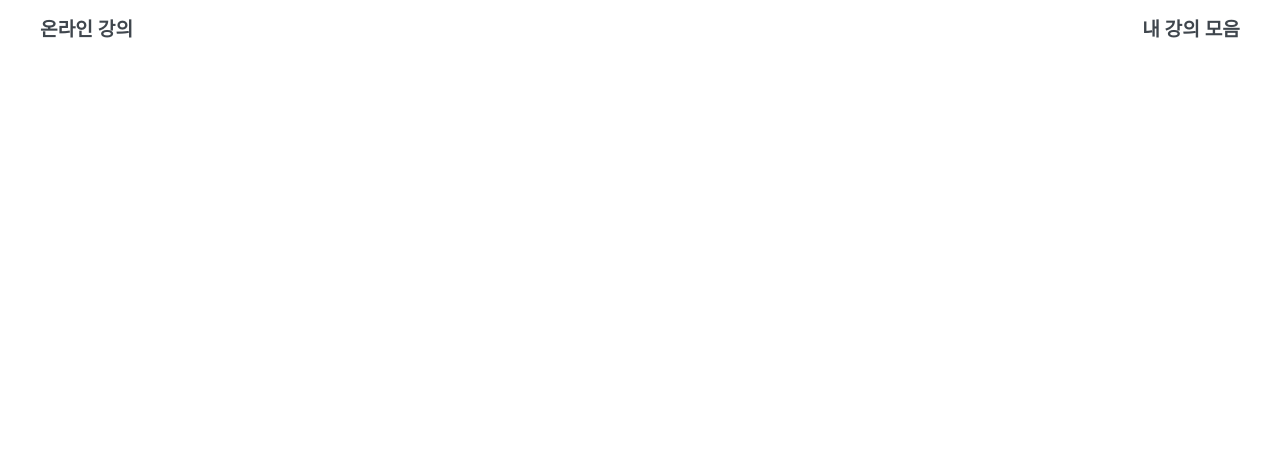
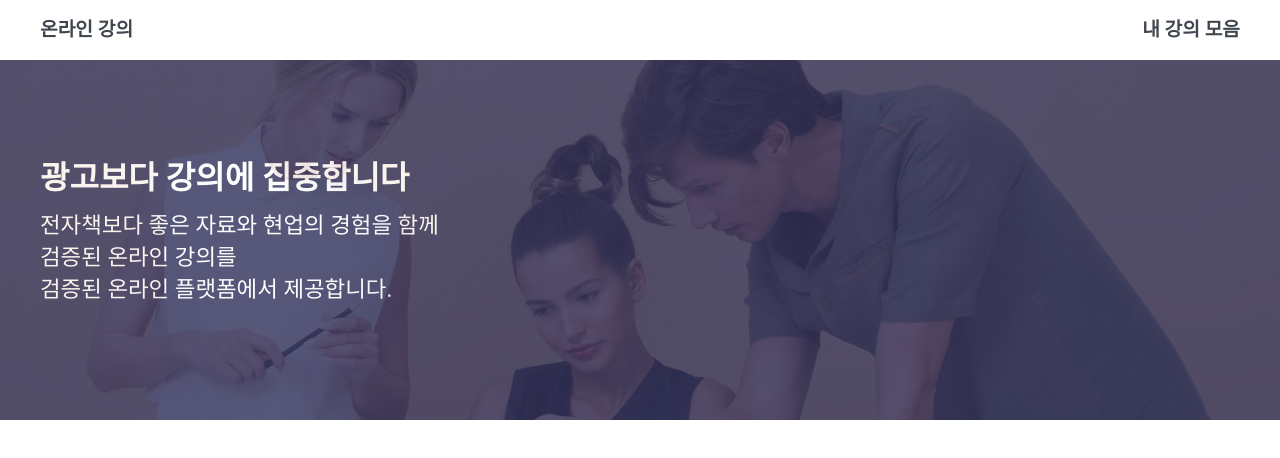
Before and after one commit to oridori2705/Responsive_webpage, a plain HTML site: page index.html in a window 1280 px wide. Drawn offline with Linux system fonts and the light colour scheme; a web font is replaced by a local one.

Commit message:
배너 추가
배너 이미지 추가 및 위치 조정
배너 텍스트 추가 및 위치 조정

```diff
--- a/css/style.css
+++ b/css/style.css
@@ -75,6 +75,53 @@ header {
   cursor: pointer;
 }
 
+/*배너 섹션*/
+section {
+  width: 100%;
+  background-color: #fff;
+  position: relative;
+}
+
+.main {
+  height: 360px; /* 화면 이미지 고정 */
+  background-image: url("../img/banner.jpeg");
+  background-size: cover;
+  background-position: center 40%; /* 이미지 위치를 살짝 위로 올리기 위한 position 설정 */
+  background-repeat: no-repeat;
+  z-index: 1;
+}
+
+/* 배경 이미지에 색상을 어둡게 하기 위해, 어두운 색상으로 이미지 상위에 투명도를 주어 덮어씌움 */
+.main-container {
+  width: 100%;
+  height: 100%;
+  background-color: rgb(47, 48, 89);
+  opacity: 0.8;
+  z-index: 2;
+  margin-top: 60px; /* position 이 fixed 일 경우, 문서 흐름에서 빠지므로, 이 부분은 margin 으로 적용 */
+}
+
+/*배너 안의 메시지가 가운데로 오게하기 위해*/
+.title-container {
+  padding-top: 100px;
+  padding-bottom: 100px;
+}
+
+.title {
+  font-size: 2rem;
+  font-weight: bold;
+  color: #fff;
+  margin-bottom: 0.8rem;
+}
+
+.message {
+  font-size: 1.4rem;
+  font-weight: normal;
+  color: #fff;
+  line-height: 2rem;
+}
+
+
 @media only screen and (min-width: 1200px) {
   .inner {
     max-width: 1200px;
--- a/index.html
+++ b/index.html
@@ -51,14 +51,26 @@
     <header>
         <div class="inner">
             <div class="head-container">
-                <div class="head-brand"><a href="https://www.fun-coding.org">온라인 강의
-                </a></div>
+                <div class="head-brand"><a href="https://www.fun-coding.org">온라인 강의</a></div>
                 <div class="head-blog"><a href="https://www.fun-coding.org/daveblog.html">내 강의 모음</a></div>
             </div>
         </div>
     </header>
 
-    <section></section>
+    <!-- 메인 이미지 섹션 -->
+    <section class="main">
+    <div class="main-container">
+        <div class="inner">
+        <div class="title-container">
+            <div class="title">광고보다 강의에 집중합니다</div>
+            <div class="message">
+            전자책보다 좋은 자료와 현업의 경험을 함께<br />
+            검증된 온라인 강의를<br />
+            검증된 온라인 플랫폼에서 제공합니다.
+            </div>
+        </div>
+        </div>
+    </div>
 
     <footer></footer>
 
```
Also changed, not shown: img/banner.jpeg (added).
